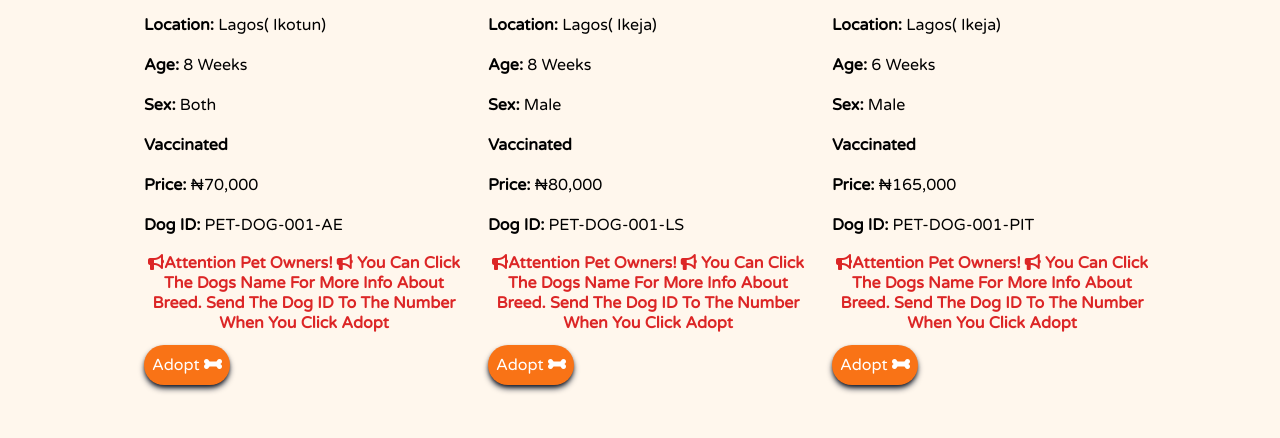
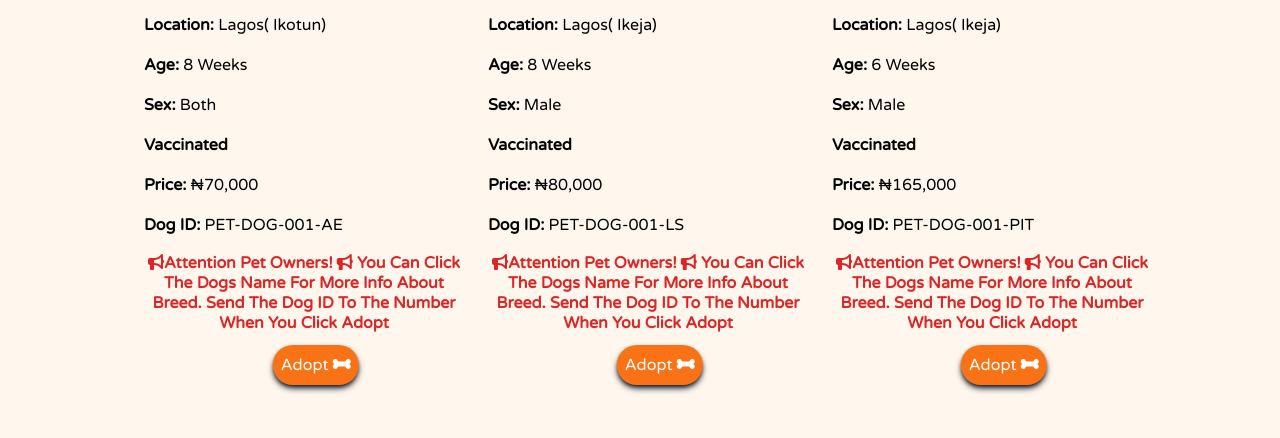
Before and after one commit to Tomiwa-Jegede/My-portfolio, a website with bundled scripts: page public/index.html in a window 1280 px wide. Shown: the part 501-939 px from the top of the page. Built offline with nearby package versions, Linux system fonts and the light colour scheme.

Commit message:
moved the adopt btn to the center

```diff
--- a/public/js/generationofHTML/productHTML.js
+++ b/public/js/generationofHTML/productHTML.js
@@ -39,7 +39,7 @@ products.forEach((product) => {
         </div>
     <a href="https://wa.me/message/WUS7G3SB7NX5J1" target="blank">
       <button
-        class="rounded-full text-white bg-orange-500 shadow-md shadow-gray-900 p-2 mt-3 hover:text-orange-500 hover:bg-white hover:border border-orange-500 transition duration-200 ease-linear">Adopt <span class="fa-solid fa-bone"></span>
+        class="rounded-full text-white bg-orange-500 shadow-md shadow-gray-900 p-2 mt-3 hover:text-orange-500 hover:bg-white hover:border border-orange-500 transition duration-200 ease-linear  translate-x-[150%] ">Adopt <span class="fa-solid fa-bone"></span>
       </button>
     </a>
   </div>`;
```
Also changed, not shown: public/output.css.
